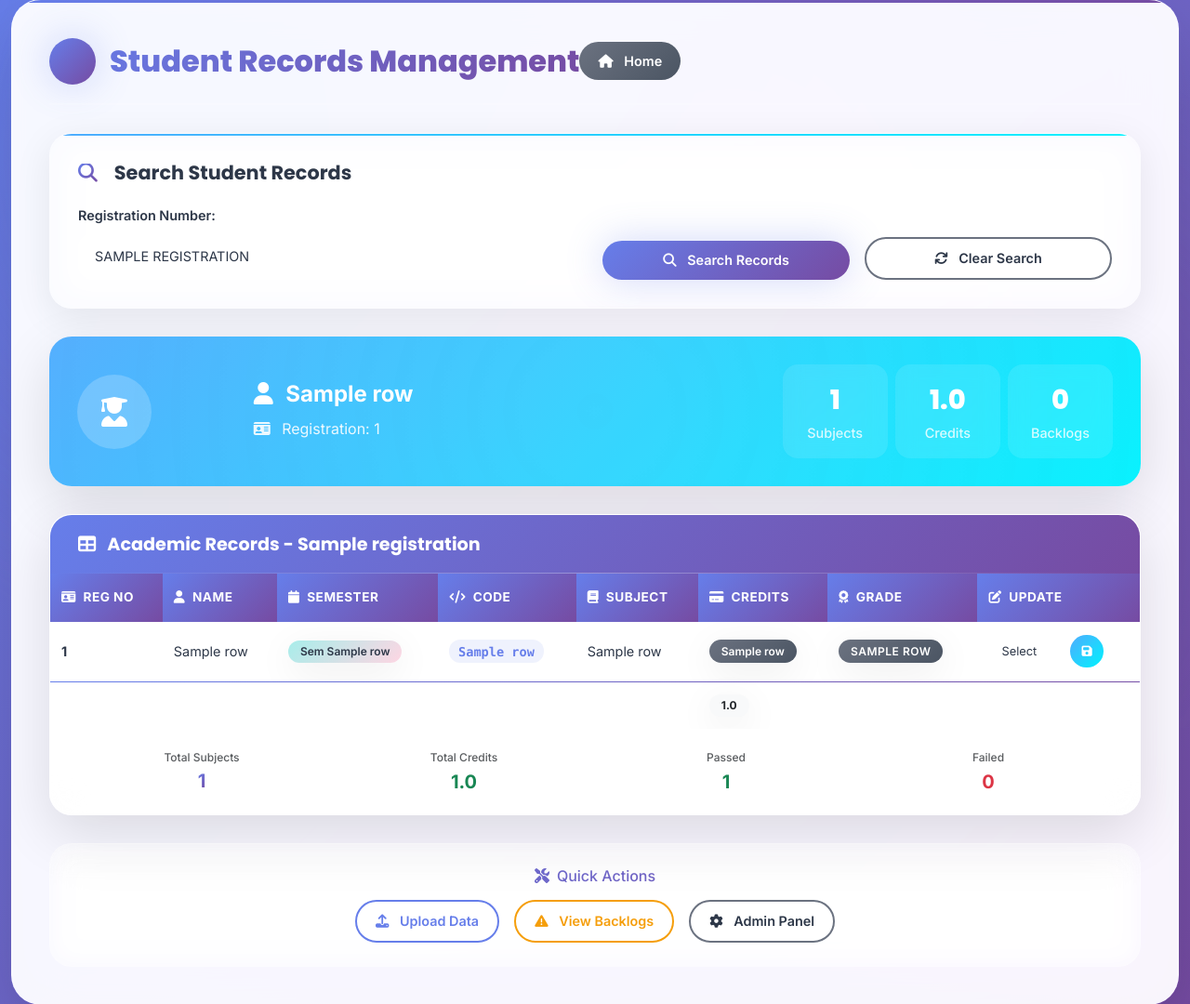
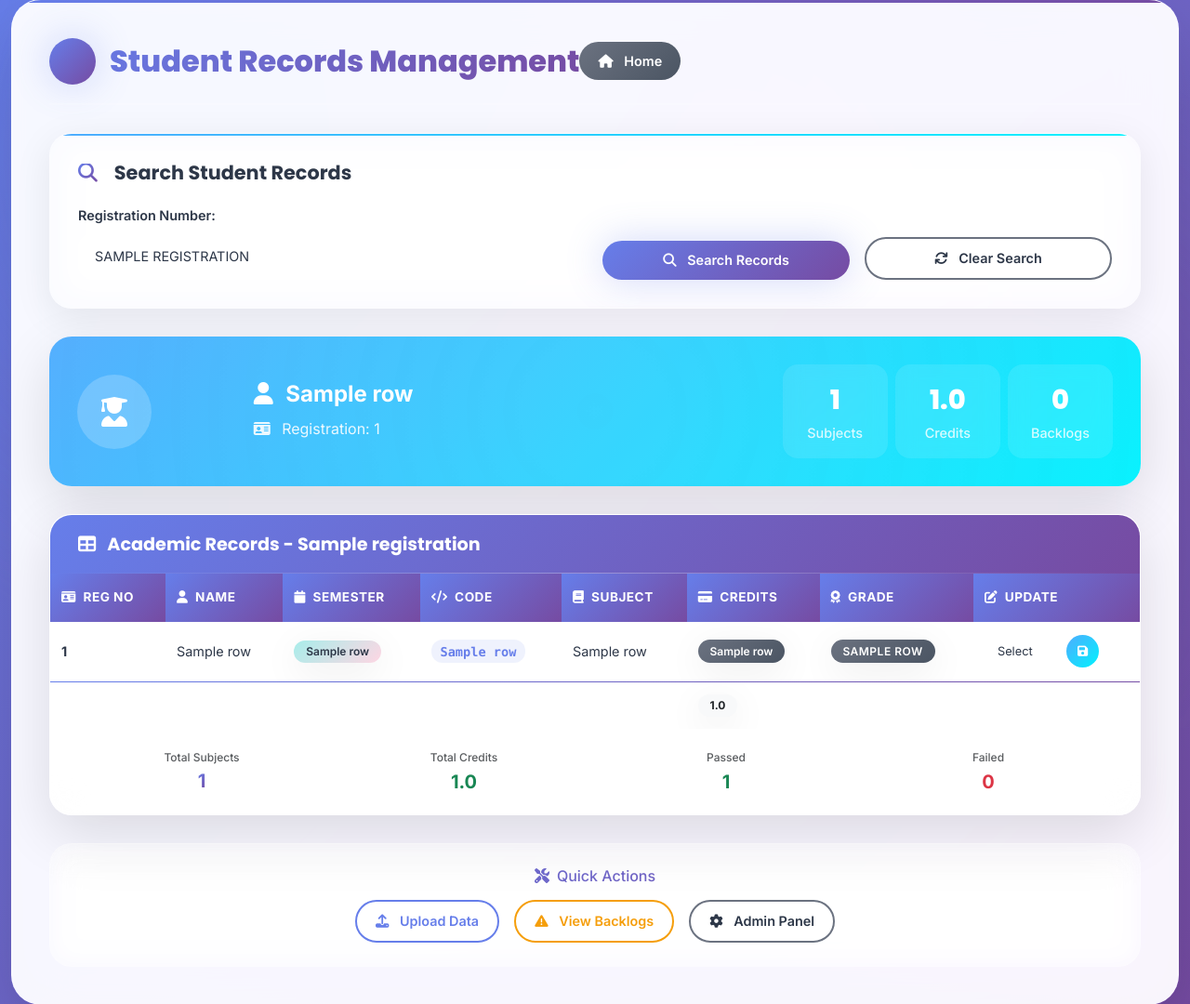
Before and after one commit to AYUSHRAHUL/cutm-result-portal, a Flask app: template templates/view_data.html in a window 1280 px wide. Shown: the part 31-1111 px from the top of the page at 93% size. Run offline with Flask 3, Linux system fonts and the light colour scheme; the template is opened without the code that fills it: most values are stand-ins (such as "Sample title", 1, 10 or a date in 2020); some libraries are stand-ins or nearby versions.

Commit message:
Update view_data.html

```diff
--- a/templates/view_data.html
+++ b/templates/view_data.html
@@ -987,7 +987,7 @@
                                 <tr>
                                     <td><strong>{{ row[0] }}</strong></td>
                                     <td>{{ row[1] }}</td>
-                                    <td><span class="badge bg-info">Sem {{ row[2] }}</span></td>
+                                    <td><span class="badge bg-info">{{ row[2] }}</span></td>
                                     <td><code>{{ row[3] }}</code></td>
                                     <td>{{ row[4] }}</td>
                                     <td><span class="badge bg-secondary">{{ row[5] }}</span></td>
```
